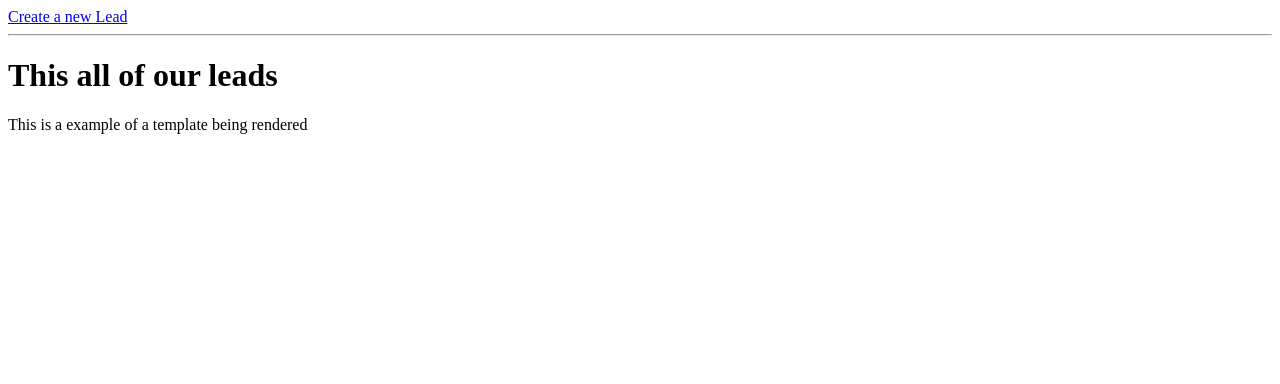
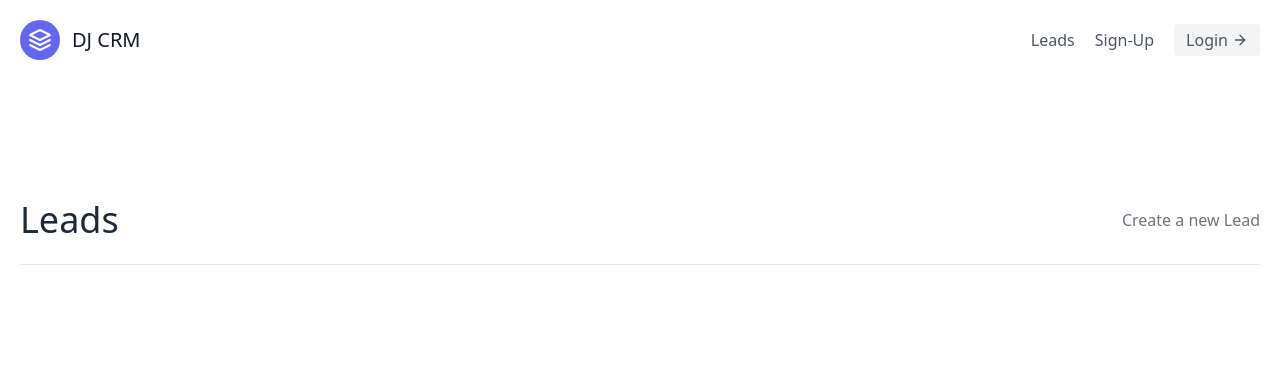
Before and after one commit to mostlyAditya/Customer-Relationship-Management, a Django app: page /leads/ in a window 1280 px wide. Shown: the top 384 px of the page. Run offline with Django 3.2, Linux system fonts and the light colour scheme; data that the repository does not hold is empty.

Commit message:
Added a landing page and made navbar and lead view with tailwind css

```diff
--- a/djcrm/urls.py
+++ b/djcrm/urls.py
@@ -15,10 +15,12 @@ Including another URLconf
 """
 from django.contrib import admin
 from django.urls import path,include
+from leads.views import landin_page
 
 
 urlpatterns = [
     path('admin/', admin.site.urls),
     path('leads/',include('leads.urls',namespace='leads')),
+    path('', landin_page,name="landing-page")
 
 ]
--- a/leads/views.py
+++ b/leads/views.py
@@ -3,6 +3,9 @@ from django.http import HttpResponse
 from .models import Lead,Agent
 from .forms import LeadForm,LeadModelForm
 # Create your views here.
+
+def landin_page(request):
+    return render(request, 'landing.html')
 
 def lead_list(request):
     #return HttpResponse("Hello World")
@@ -53,6 +56,9 @@ def lead_delete(request,pk):
     lead=Lead.objects.get(id=pk)
     lead.delete()
     return redirect('/leads')
+
+
+
 
 """def lead_update(request,pk):
     lead= Lead.objects.get(id=pk)
--- a/templates/base.html
+++ b/templates/base.html
@@ -3,21 +3,14 @@
 <head>
     <meta charset="UTF-8">
     <title>DJCRM</title>
-        <style>
-        .lead{
-            padding-top: 10px;
-            padding-bottom: 10px;
-            padding-right: 6px;
-            padding-left: 6px;
-            background-color: lavender;
-            margin-top: 10px;
-            width: 100%;
-        }
-    </style>
+    <link href="https://unpkg.com/tailwindcss@^2/dist/tailwind.min.css" rel="stylesheet">
 </head>
 <body>
-{% block content %}
+<div class="max-w-7xl mx-auto">
+    {% include 'navbar.html' %}
+    {% block content %}
 
-{% endblock content %}
+    {% endblock content %}
+</div>
 </body>
 </html>
--- a/templates/lead_list.html
+++ b/templates/lead_list.html
@@ -1,23 +1,52 @@
 {% extends "base.html" %}
 {% block content %}
-<a href="{% url 'leads:lead-create' %}">Create a new Lead</a>
-<hr/>
-
-<h1>This all of our leads</h1>
-<p>This is a example of a template being rendered</p>
-<ul>
 
 
 
-    {% for lead in leads %}
-        <div class="lead">
-            <li>
-                <a href="{% url 'leads:lead-detail' lead.pk %}">{{ lead.first_name }} {{ lead.last_name }}</a> Age:{{ lead.age }}
-            </li>
+    <section class="text-gray-600 body-font">
+          <div class="container px-5 py-24 mx-auto flex flex-wrap">
+          <div class="w-full mb-6 py-6 flex justify-between items-center border-b border-gray-200">
+              <div>
+                  <h1 class="text-4xl text-gray-800">
+                      Leads
+                  </h1>
+              </div>
+              <div>
+                  <a class="text-gray-500 hover:text-blue-500" href="{% url 'leads:lead-create' %}">Create a new Lead</a>
 
-        </div>
+              </div>
 
-    {% endfor %}
-</ul>
+          </div>
+
+            <div class="flex flex-wrap -m-4">
+                {% for lead in leads %}
+              <div class="p-4 lg:w-1/2 md:w-full">
+                <div class="flex border-2 rounded-lg border-gray-200 border-opacity-50 p-8 sm:flex-row flex-col">
+                  <div class="w-16 h-16 sm:mr-8 sm:mb-0 mb-4 inline-flex items-center justify-center rounded-full bg-indigo-100 text-indigo-500 flex-shrink-0">
+                    <svg fill="none" stroke="currentColor" stroke-linecap="round" stroke-linejoin="round" stroke-width="2" class="w-10 h-10" viewBox="0 0 24 24">
+                      <path d="M20 21v-2a4 4 0 00-4-4H8a4 4 0 00-4 4v2"></path>
+                      <circle cx="12" cy="7" r="4"></circle>
+                    </svg>
+                  </div>
+                  <div class="flex-grow">
+                    <h2 class="text-gray-900 text-lg title-font font-medium mb-3">
+                        {{ lead.first_name }} {{ lead.last_name }}
+                    </h2>
+                    <p class="leading-relaxed text-base">
+                        Blue bottle crucifix vinyl post-ironic four dollar toast vegan taxidermy. Gastropub indxgo juice poutine.
+                    </p>
+                    <a href="{% url 'leads:lead-detail' lead.pk %}" class="mt-3 text-indigo-500 inline-flex items-center">
+                        Learn More
+                      <svg fill="none" stroke="currentColor" stroke-linecap="round" stroke-linejoin="round" stroke-width="2" class="w-4 h-4 ml-2" viewBox="0 0 24 24">
+                        <path d="M5 12h14M12 5l7 7-7 7"></path>
+                      </svg>
+                    </a>
+                  </div>
+                </div>
+              </div>
+                {% endfor %}
+            </div>
+          </div>
+    </section>
 
 {% endblock content %}
--- /dev/null
+++ b/templates/navbar.html
@@ -0,0 +1,20 @@
+<header class="text-gray-600 body-font">
+  <div class="container mx-auto flex flex-wrap p-5 flex-col md:flex-row items-center">
+    <a class="flex title-font font-medium items-center text-gray-900 mb-4 md:mb-0">
+      <svg xmlns="http://www.w3.org/2000/svg" fill="none" stroke="currentColor" stroke-linecap="round" stroke-linejoin="round" stroke-width="2" class="w-10 h-10 text-white p-2 bg-indigo-500 rounded-full" viewBox="0 0 24 24">
+        <path d="M12 2L2 7l10 5 10-5-10-5zM2 17l10 5 10-5M2 12l10 5 10-5"></path>
+      </svg>
+      <span class="ml-3 text-xl">DJ CRM</span>
+    </a>
+    <nav class="md:ml-auto flex flex-wrap items-center text-base justify-center">
+        <a href="{% url 'leads:lead-list' %}" class="mr-5 hover:text-gray-900">Leads</a>
+        <a class="mr-5 hover:text-gray-900">Sign-Up</a>
+    </nav>
+    <button class="inline-flex items-center bg-gray-100 border-0 py-1 px-3 focus:outline-none hover:bg-gray-200 rounded text-base mt-4 md:mt-0">
+        Login
+          <svg fill="none" stroke="currentColor" stroke-linecap="round" stroke-linejoin="round" stroke-width="2" class="w-4 h-4 ml-1" viewBox="0 0 24 24">
+            <path d="M5 12h14M12 5l7 7-7 7"></path>
+          </svg>
+    </button>
+  </div>
+</header>
```
Also changed, not shown: templates/landing.html (added, +21 -0 lines).
